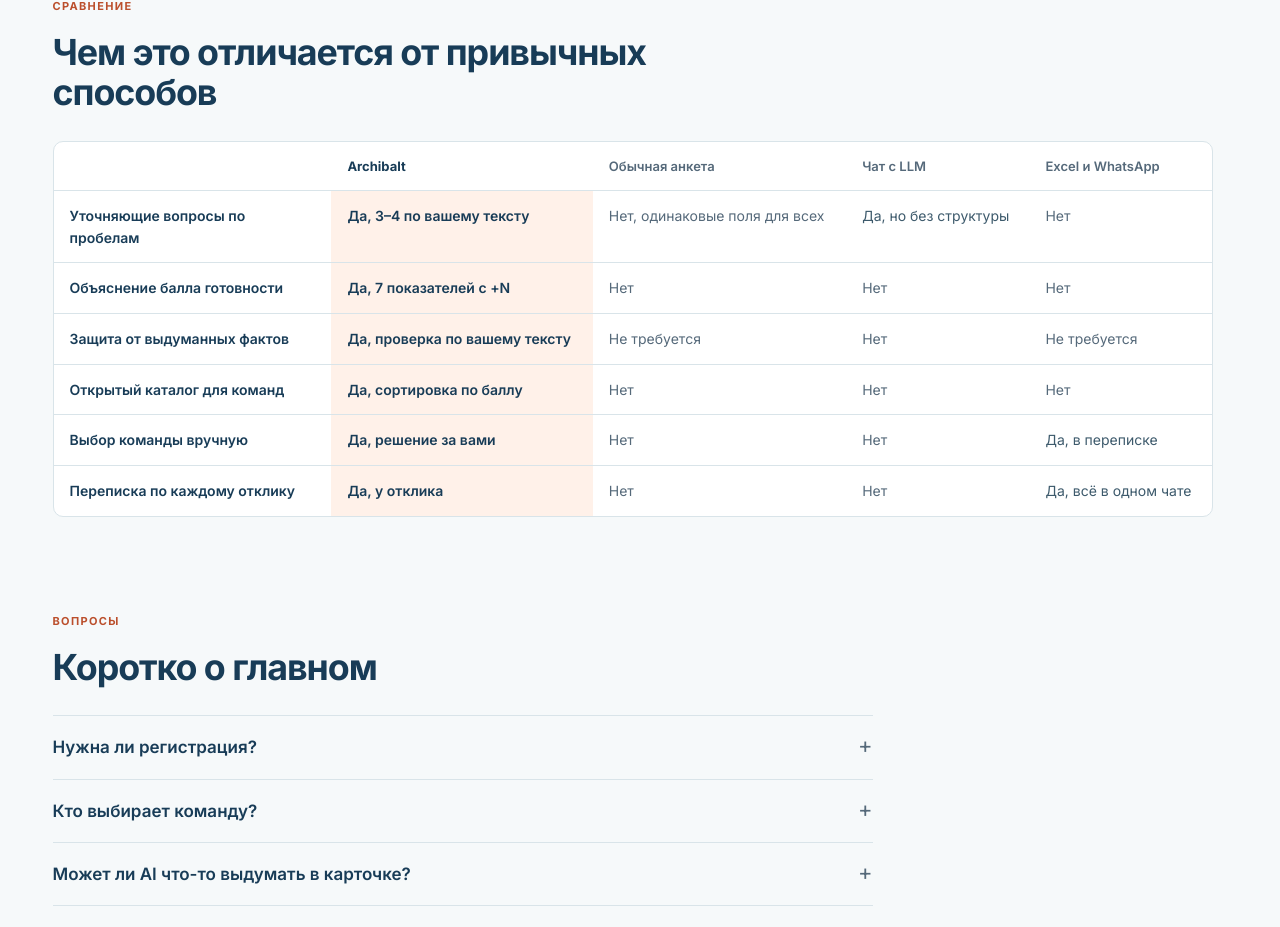
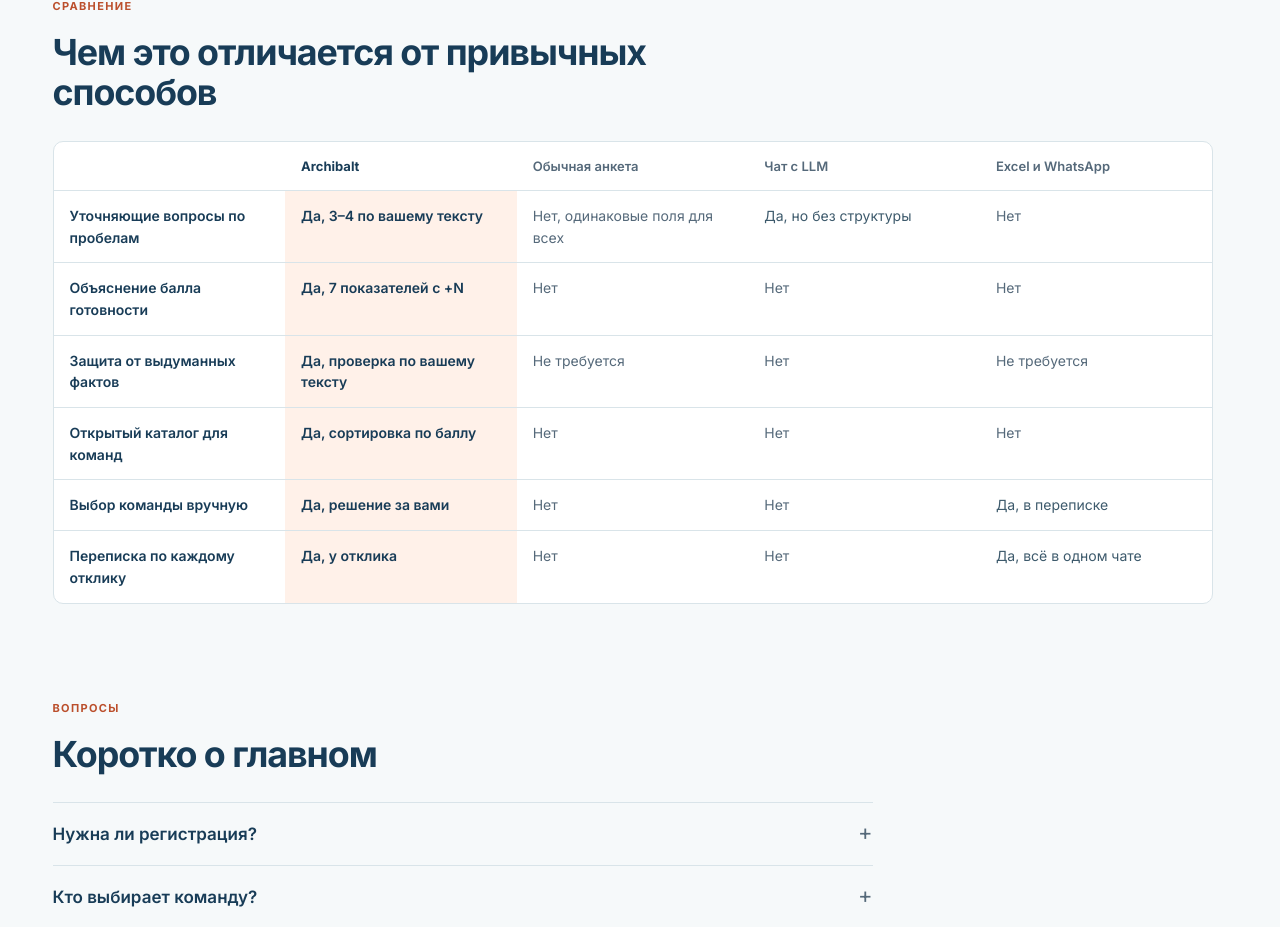
Before and after one commit to BAITC-Hacks/hack-fee6d244-archibalt, a React (Vite) app in the folder web/: page / in a window 1280 px wide. Shown: the part 4658-5585 px from the top of the page. Built offline with nearby package versions, Linux system fonts and the light colour scheme; no server answers.

Commit message:
Сравнение без внутреннего скролла; число откликов на карточках каталога

```diff
--- a/web/src/api.ts
+++ b/web/src/api.ts
@@ -6,7 +6,7 @@
 export interface Question { id: number; text: string; field_key: FieldKey; answer: string }
 export interface Team { id: number; name: string; contact?: string; skills: string[]; interests: string[]; tech: string[]; points: number }
 export interface Proposal { id: number; task_id: number; team: { id: number; name: string }; idea: string; plan: string; deadline: string; link: string; status: 'new' | 'selected' | 'accepted' | 'declined' | 'rejected' | 'on_hold'; stage_confirmed: boolean; created_at: string; accepted_at?: string | null; messages_count?: number }
-export interface Task { id: number; industry: string; status: 'draft' | 'clarifying' | 'editing' | 'published'; draft_text: string; fields: Fields; confirmed: boolean; score: number; level: Level; level_label: string; breakdown: Breakdown[]; missing: Missing[]; questions: Question[]; ai_mode: 'openai' | 'mock'; created_at: string; published_at: string | null; proposals?: Proposal[]; owner_contact?: string; rank?: number; rank_if_confirmed?: number; catalog_size?: number; previous_score?: number | null; next_level_gain?: number }
+export interface Task { id: number; industry: string; status: 'draft' | 'clarifying' | 'editing' | 'published'; draft_text: string; fields: Fields; confirmed: boolean; score: number; level: Level; level_label: string; breakdown: Breakdown[]; missing: Missing[]; questions: Question[]; ai_mode: 'openai' | 'mock'; created_at: string; published_at: string | null; proposals?: Proposal[]; owner_contact?: string; rank?: number; rank_if_confirmed?: number; catalog_size?: number; previous_score?: number | null; next_level_gain?: number; proposals_count?: number }
 export interface CatalogResponse { tasks: Task[]; industries: string[]; levels: { key: string; label: string }[]; stats?: { tasks: number; proposals: number; teams?: number } }
 export interface LastCall { at: string; industry: string; draft: string; questions: Question[]; raw_fields: Partial<Fields>; fields: Partial<Fields>; removed_by_guard: FieldKey[] }
 export interface AiInfo { mode: string; prompt_questions: string; prompt_card: string; schema_example: string; last_error: string | null; last_call?: LastCall | null }
--- a/web/src/pages/Catalog.tsx
+++ b/web/src/pages/Catalog.tsx
@@ -42,7 +42,7 @@
 
 function TaskCard({ task, mode, onOpen }: { task: Task; mode: Mode; onOpen: () => void }) {
   const have = task.breakdown.filter(item => item.weight > 0 && item.earned === item.weight).map(item => HAVE[item.key]).filter(Boolean)
-  const proposals = (task as Task & { proposals_count?: number }).proposals_count
+  const proposals = task.proposals_count
   return <article className={`task-card task-card-${task.level}`}>
     <div className="task-card-top">
       <ScoreMedal score={task.score} level={task.level} />
@@ -52,7 +52,7 @@
     <p className="task-card-industry">{task.industry || 'Без темы'}</p>
     <p className="task-card-have"><span>Есть:</span> {have.length ? have.join(' · ') : '—'}</p>
     <div className="task-card-foot">
-      <span>{proposals !== undefined ? `${proposals} ${plural(proposals, 'отклик', 'отклика', 'откликов')}` : ''}</span>
+      <span>{proposals === undefined ? '' : proposals ? `${proposals} ${plural(proposals, 'отклик', 'отклика', 'откликов')}` : 'пока без откликов'}</span>
       <ButtonLink size="sm" variant={mode === 'team' ? 'primary' : 'secondary'} to={`/task/${task.id}${mode === 'team' ? '#respond' : ''}`} onClick={onOpen}>{mode === 'team' ? 'Откликнуться' : 'Открыть'}</ButtonLink>
     </div>
   </article>
--- a/web/src/styles.css
+++ b/web/src/styles.css
@@ -236,8 +236,10 @@
 .facts>div{padding:28px 24px;background:var(--surface)}
 .facts strong{display:block;font-size:48px;line-height:1;letter-spacing:-.03em;font-variant-numeric:tabular-nums;margin-bottom:10px}
 .facts p{margin:0;font-size:14px;color:var(--ink-soft)}
-.compare-wrap{overflow-x:auto;border:1px solid var(--line);border-radius:var(--radius);background:var(--surface)}
-.compare{width:100%;min-width:760px;border-collapse:collapse;font-size:14px}
+.compare-wrap{overflow:hidden;border:1px solid var(--line);border-radius:var(--radius);background:var(--surface)}
+.compare{width:100%;table-layout:fixed;border-collapse:collapse;font-size:14px}
+.compare th,.compare td{overflow-wrap:anywhere}
+@media(max-width:719px){.compare-wrap{overflow-x:auto;overflow-y:hidden}.compare{min-width:680px}}
 .compare th,.compare td{padding:14px 16px;text-align:left;border-bottom:1px solid var(--line);vertical-align:top}
 .compare tbody tr:last-child th,.compare tbody tr:last-child td{border-bottom:0}
 .compare thead th{font-size:13px;color:var(--muted);font-weight:600}
```
